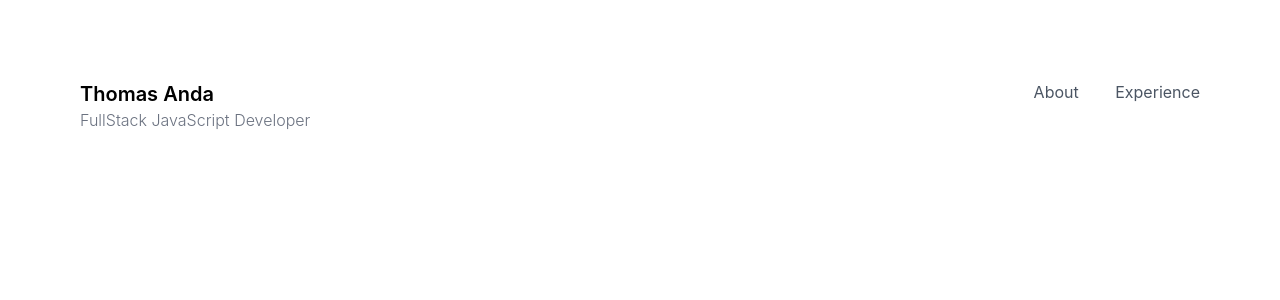
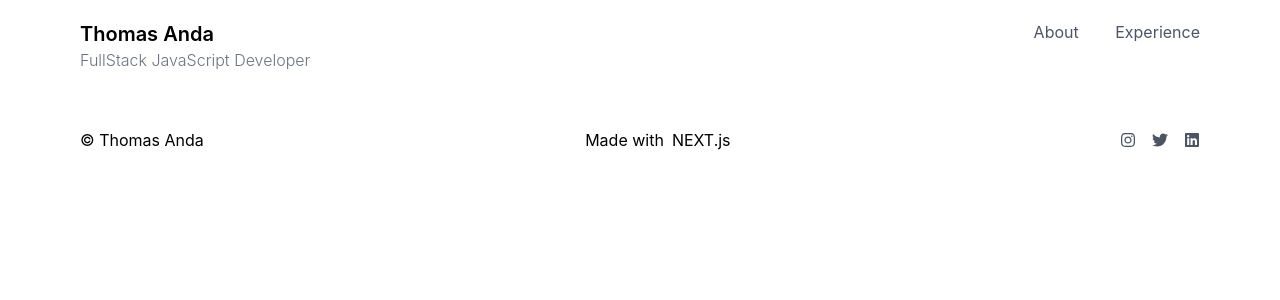
Before and after one commit to thomasanda/portfolio, a Next.js app: page / in a window 1280 px wide. Shown: the top 300 px of the page. Built offline with nearby package versions, Linux system fonts and the light colour scheme.

Commit message:
changed css in about, added footer

```diff
--- a/components/AboutComponent.js
+++ b/components/AboutComponent.js
@@ -37,12 +37,14 @@ export default function AboutComponent() {
               </h1>
               <p className='mt-3'>
                 If you are wondering about something, send me an{' '}
+                <div className='inline-block transform hover:scale-110 hover:rotate-6'>
                   <a
                     href={`mailto:${userData.email}`}
-                  className='text-emerald-300 border-b-2 border-emerald-800 font-bold'
+                    className='text-emerald-300 font-bold'
                   >
                     e-mail
                   </a>
+                </div>{' '}
                 !
               </p>
             </div>
@@ -50,14 +52,16 @@ export default function AboutComponent() {
               <h1 className='text-xl font-semibold text-gray-700'>Resume</h1>
               <p className='mt-3'>
                 Please take a look at my{' '}
+                <div className='inline-block transform hover:scale-125 hover:-rotate-6'>
                   <a
                     href={userData.cvUrl}
                     target='_blank'
-                  className='text-emerald-300 border-b-2 border-emerald-800 font-bold'
+                    className='text-emerald-300 font-bold'
                     rel='noreferrer'
                   >
                     CV
-                </a>{' '}
+                  </a>
+                </div>{' '}
                 if you are interested!
               </p>
             </div>
--- a/components/Container.js
+++ b/components/Container.js
@@ -1,7 +1,8 @@
 import React from 'react';
 import Head from 'next/head';
 import { useRouter } from 'next/router';
-import Navbar from './Navbar'
+import Navbar from './Navbar';
+import Footer from './Footer';
 
 export default function Container({ children, ...customMeta }) {
   const router = useRouter();
@@ -45,6 +46,7 @@ export default function Container({ children, ...customMeta }) {
       <main>
         <Navbar />
         <div>{children}</div>
+        <Footer />
       </main>
     </div>
   );
--- /dev/null
+++ b/components/Footer.js
@@ -0,0 +1,47 @@
+import React from 'react';
+import userData from '@constants/data';
+import { FaInstagram, FaTwitter, FaLinkedin } from 'react-icons/fa';
+
+export default function Footer() {
+  return (
+    <div className='bg-white'>
+      <div className='max-w-6xl mx-auto px-4 pb-10 md:pb-20'>
+        <div className='flex flex-col space-y-4 md:space-y-0 md:flex-row justify-between md:items-center mt-8'>
+          <div>
+            <p>&copy; Thomas Anda</p>
+          </div>
+          <div>
+            <p>
+              Made with
+              <div className='inline-block transform hover:scale-110 hover:rotate-3 transition duration-300'>
+                <a
+                  className='hover:bg-orange-300 rounded-md px-2 py-1 hover:text-gray-500'
+                  href='https://nextjs.org/'
+                >
+                  NEXT.js
+                </a>
+              </div>
+            </p>
+          </div>
+          <div className='space-x-4 flex flex-row items-center'>
+            <a
+              href={userData.someLinks.instagram}
+              className='text-base font-normal text-gray-600'>
+              <FaInstagram />
+            </a>
+            <a
+              href={userData.someLinks.twitter}
+              className='text-base font-normal text-gray-600'>
+              <FaTwitter />
+            </a>
+            <a
+              href={userData.someLinks.linkedin}
+              className='text-base font-normal text-gray-600'>
+              <FaLinkedin />
+            </a>
+          </div>
+        </div>
+      </div >
+    </div>
+  )
+}
--- a/components/Navbar.js
+++ b/components/Navbar.js
@@ -14,7 +14,7 @@ export default function Navbar() {
   }, []);
 
   return (
-    <div className="max-w-6xl mx-auto px-4 py-10 md:py-20">
+    <div className="max-w-6xl mx-auto px-4 py-5 md:py-5">
       <div className="flex md:flex-row justify-between items center">
         <div className='flex flex-col'>
           <Link href='/'>
```
Lines whose indentation alone changed are shown as unchanged.
